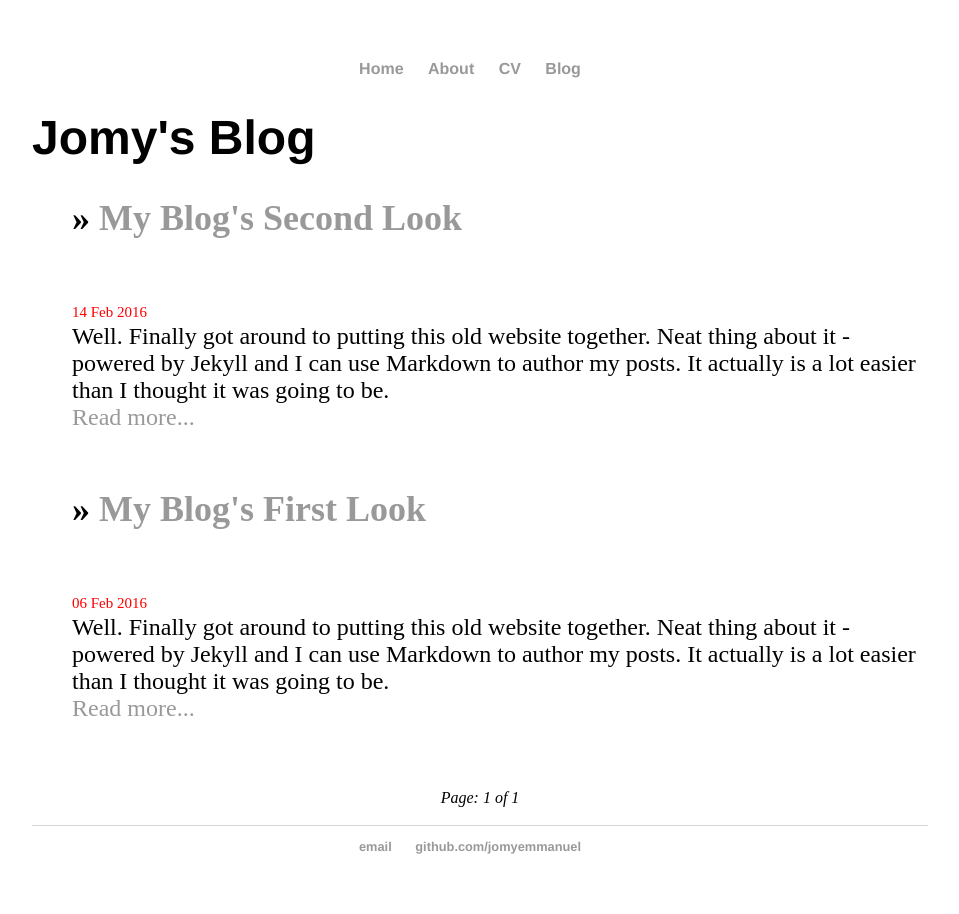
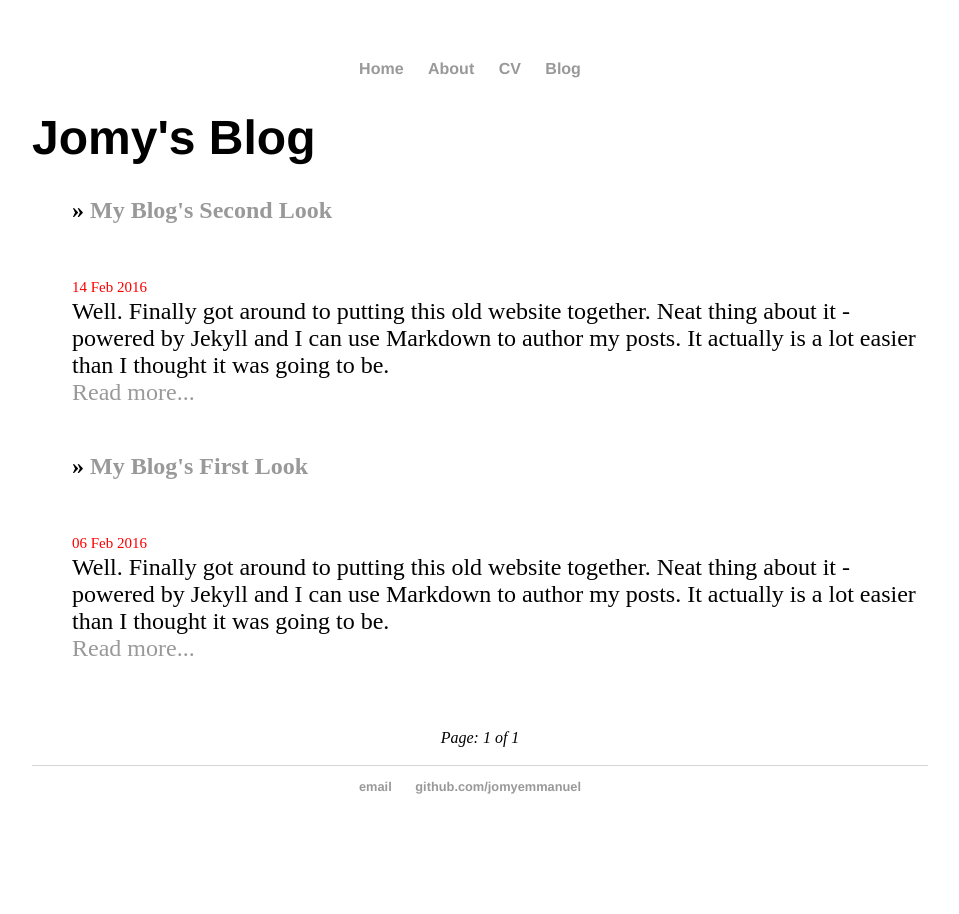
Before and after one commit to jomyemmanuel/jomyemmanuel.github.io, a Jekyll site: the page built from blog/index.html, in a window 1280 px wide. Shown: the whole page, without its empty margins (160-1119 px from the left). Built offline with Jekyll 4.4.1, drawn with Linux system fonts in a browser that asks for light colours; the list of posts is cut into pages by our own code.

Commit message:
Update main.css

```diff
--- a/css/main.css
+++ b/css/main.css
@@ -51,3 +51,9 @@ ul.posts li {
     font-size: 15px;
     color: red;
 }
+
+h2 {
+    font-size: 24px;
+    font-weight: bold;
+    margin-bottom: 20px;
+}
```
